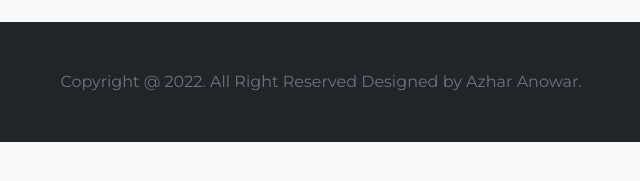
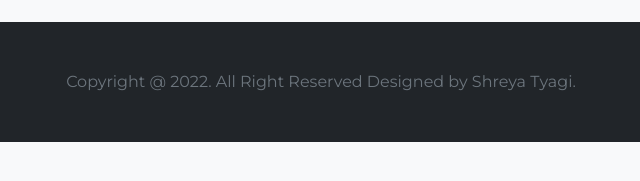
Before and after one commit to shreya-tyagi009/News-Hunt, a plain HTML site: page index.html in a window 1280 px wide. Shown: the part 465-646 px from the top of the page, 319-959 px from the left. Drawn offline with nearby package versions, Linux system fonts and the light colour scheme; no server answers.

Commit message:
Update index.html

```diff
--- a/index.html
+++ b/index.html
@@ -212,7 +212,7 @@
 
     <footer class="bg-dark text-white text-center py-5">
         <div class="container">
-            <p class="text-muted mb-0">Copyright @ 2022. All Right Reserved Designed by Azhar Anowar.</p>
+            <p class="text-muted mb-0">Copyright @ 2022. All Right Reserved Designed by Shreya Tyagi.</p>
         </div>
     </footer>
 
```
